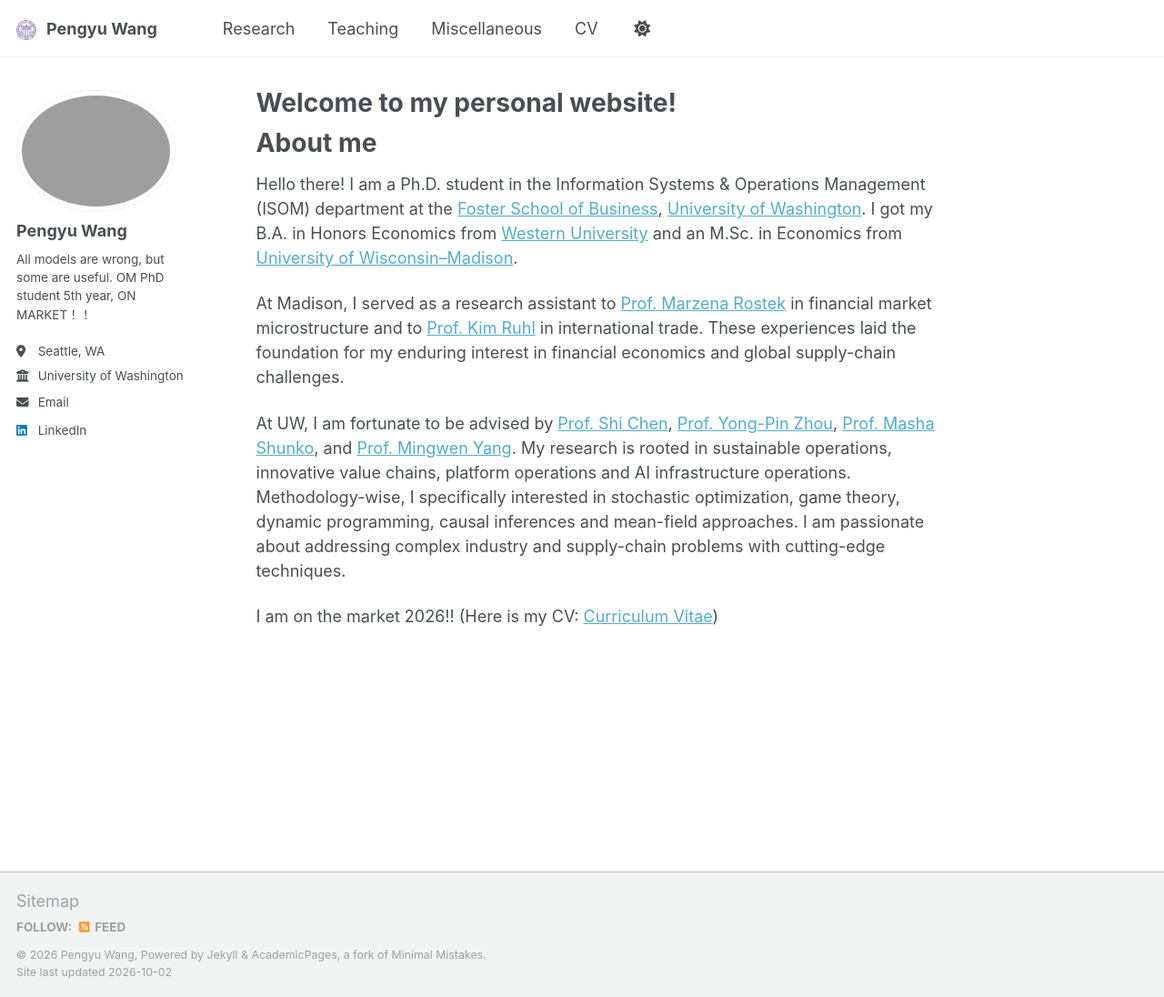
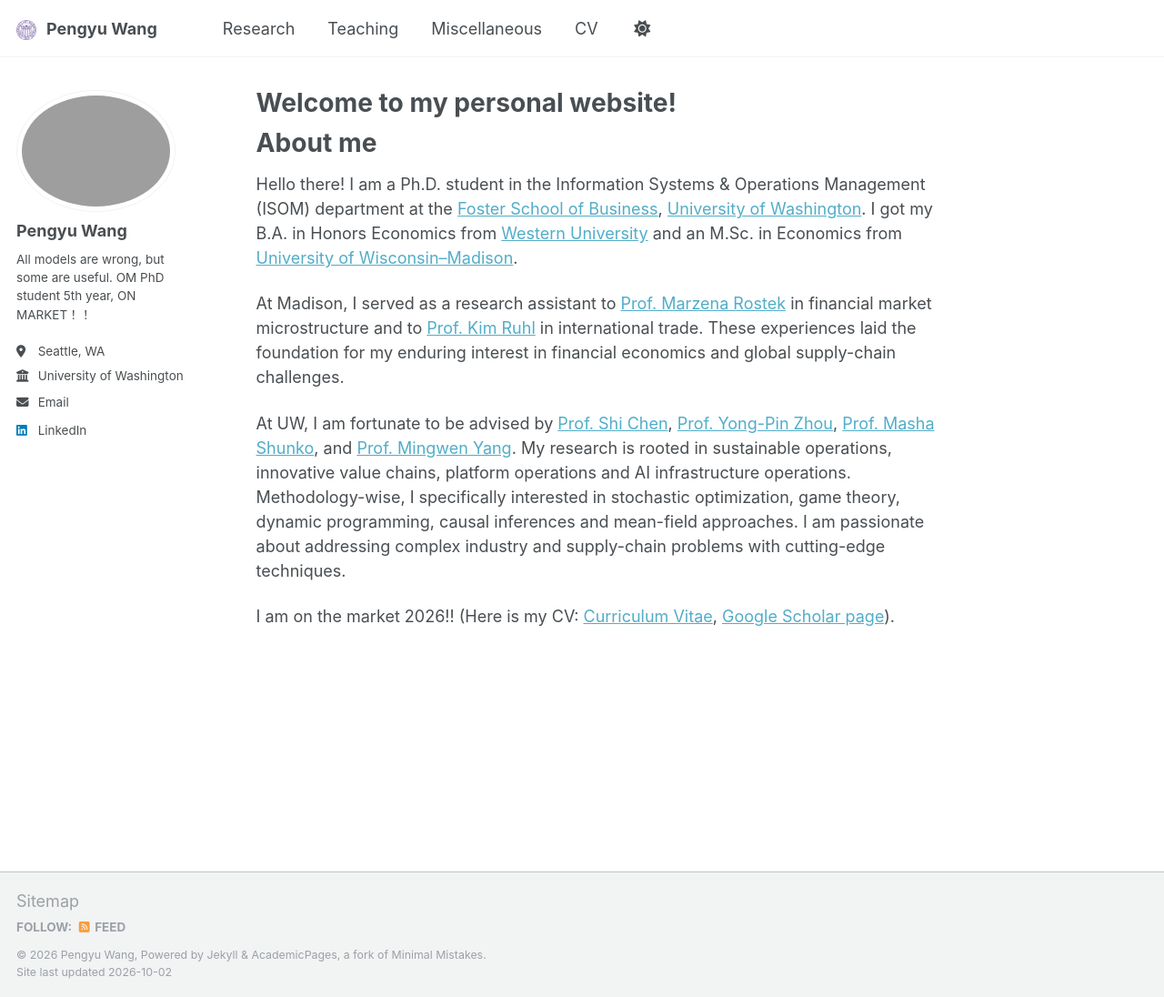
Before and after one commit to MithrandiRAaron/mithrandiraaron.github.io, a Jekyll site: the page built from _pages/about.md, in a window 1280 px wide and 1096 px high. Shown: the whole window at 91% size. Built offline with Jekyll 4.4.1, drawn with Linux system fonts in a browser that asks for light colours.

Commit message:
Add Google Scholar link to about page

```diff
--- a/_pages/about.md
+++ b/_pages/about.md
@@ -14,4 +14,4 @@ At Madison, I served as a research assistant to [Prof. Marzena Rostek](https://u
 
 At UW, I am fortunate to be advised by [Prof. Shi Chen](https://foster.uw.edu/faculty-research/directory/shi-chen/){:target="_blank"}, [Prof. Yong-Pin Zhou](https://faculty.washington.edu/yongpin/){:target="_blank"}, [Prof. Masha Shunko](https://foster.uw.edu/faculty-research/directory/masha-shunko/){:target="_blank"}, and [Prof. Mingwen Yang](https://foster.uw.edu/faculty-research/directory/mingwen-yang/){:target="_blank"}. My research is rooted in sustainable operations, innovative value chains, platform operations and AI infrastructure operations. Methodology-wise, I specifically interested in stochastic optimization, game theory, dynamic programming, causal inferences and mean-field approaches. I am passionate about addressing complex industry and supply-chain problems with cutting-edge techniques.
 
-I am on the market 2026!! (Here is my CV: [Curriculum Vitae](/files/Pengyu_Wang_CV.pdf))
+I am on the market 2026!! (Here is my CV: [Curriculum Vitae](/files/Pengyu_Wang_CV.pdf), [Google Scholar page](https://scholar.google.com/citations?user=wq1KSmIAAAAJ&hl=en){:target="_blank"}).
```
